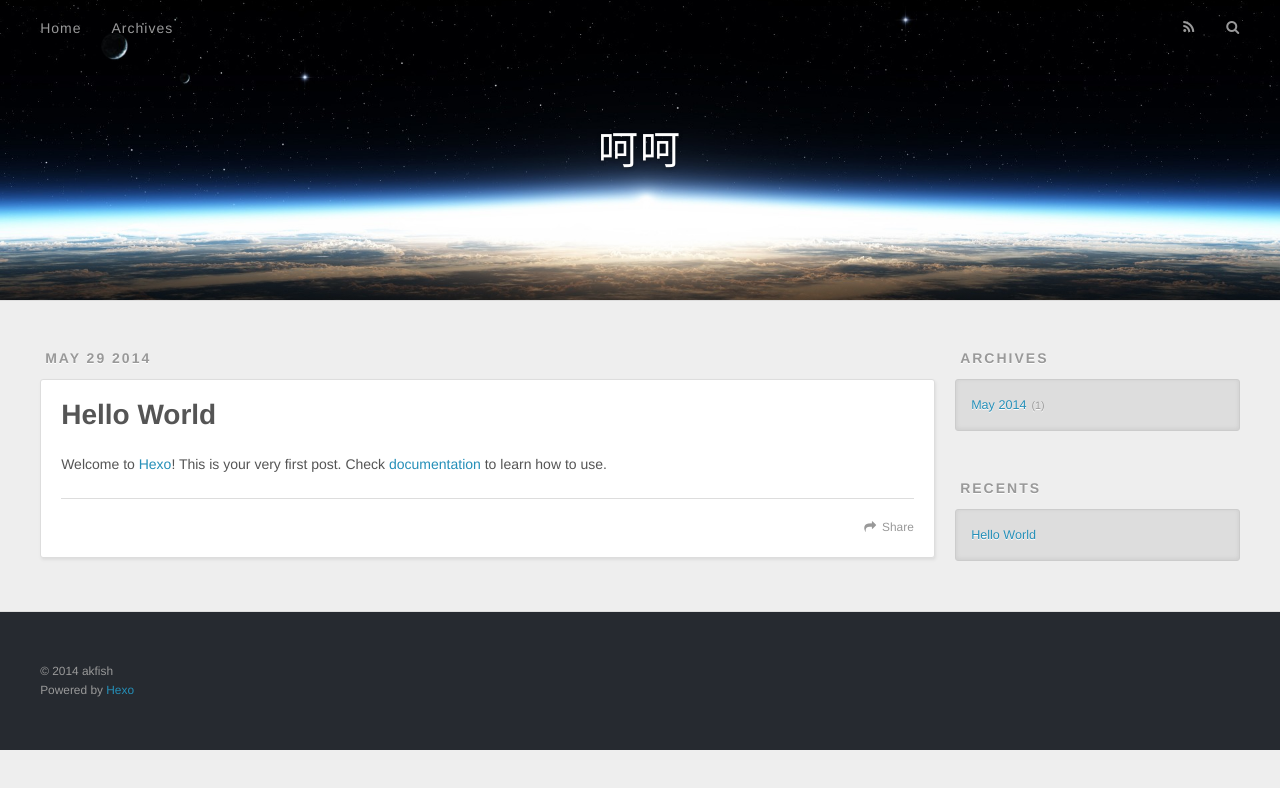
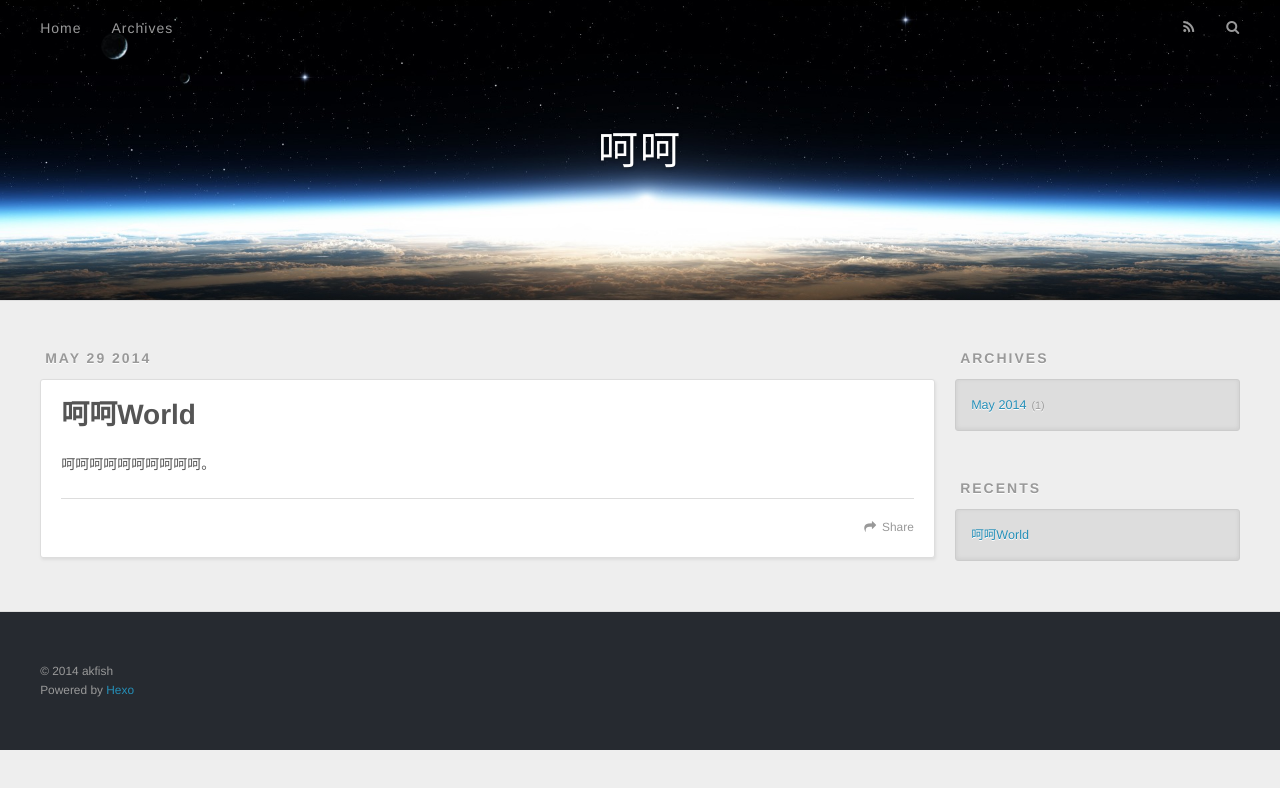
Before and after one commit to akfish/hehe, a plain HTML site: page index.html in a window 1280 px wide. Drawn offline with nearby package versions, Linux system fonts and the light colour scheme.

Commit message:
Site updated: 2014-05-29 23:05:51

```diff
--- a/index.html
+++ b/index.html
@@ -73,7 +73,7 @@
 
 
     <h1 itemprop="name">
-      <a class="article-title" href="/2014/05/29/hello-world/">Hello World</a>
+      <a class="article-title" href="/2014/05/29/hello-world/">呵呵World</a>
     </h1>
 
 
@@ -81,12 +81,12 @@
 
     <div class="article-entry" itemprop="articleBody">
 
-        <p>Welcome to <a href="http://zespia.tw/hexo" target="_blank">Hexo</a>! This is your very first post. Check <a href="http://zespia.tw/hexo/docs" target="_blank">documentation</a> to learn how to use.</p>
+        <p>呵呵呵呵呵呵呵呵呵呵。</p>
 
 
     </div>
     <footer class="article-footer">
-      <a data-url="http://hehe.io/2014/05/29/hello-world/" data-id="1mycmbg3is0y6jr7" class="article-share-link">Share</a>
+      <a data-url="http://hehe.io/2014/05/29/hello-world/" data-id="nduvm09gd44n5qvb" class="article-share-link">Share</a>
 
 
     </footer>
@@ -123,7 +123,7 @@
       <ul>
 
           <li>
-            <a href="/2014/05/29/hello-world/">Hello World</a>
+            <a href="/2014/05/29/hello-world/">呵呵World</a>
           </li>
 
       </ul>
```
Also changed, not shown: 2014/05/29/hello-world/index.html (+7 -7 lines), archives/2014/05/index.html (+4 -4 lines), archives/2014/index.html (+4 -4 lines), archives/index.html (+4 -4 lines).
